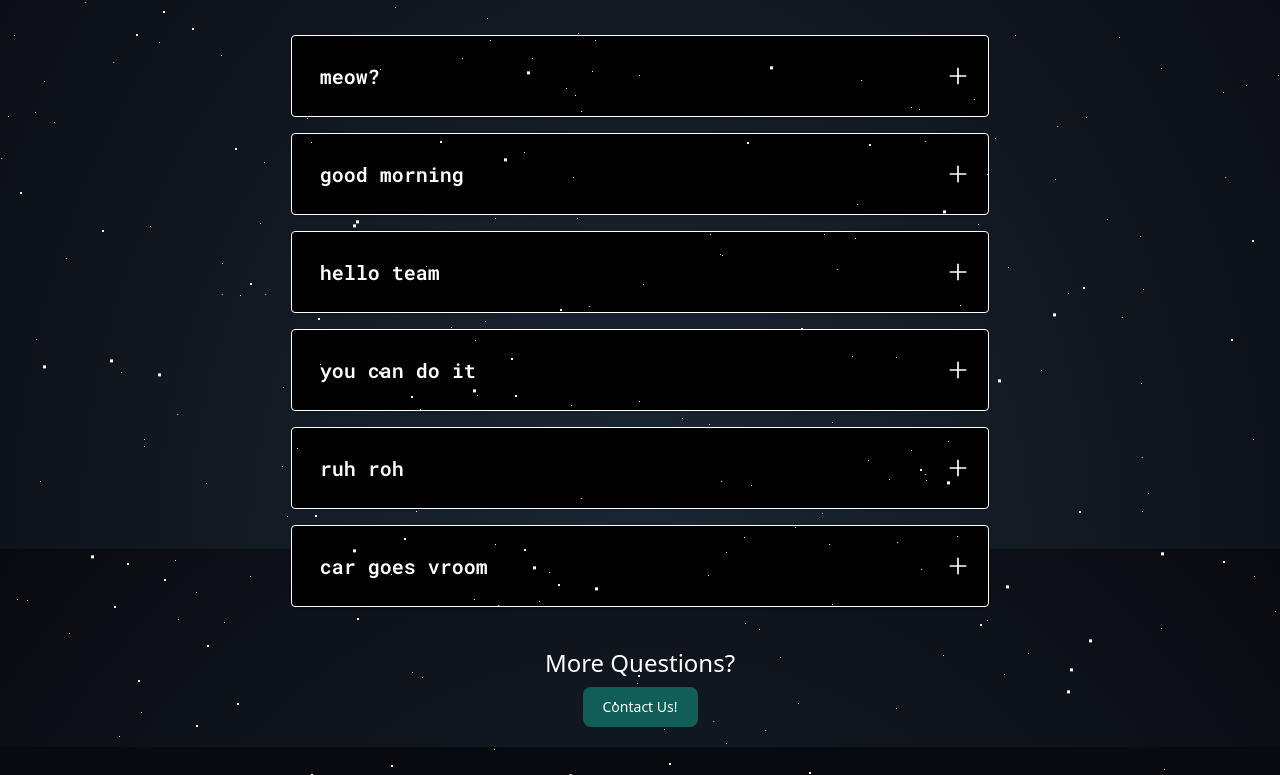
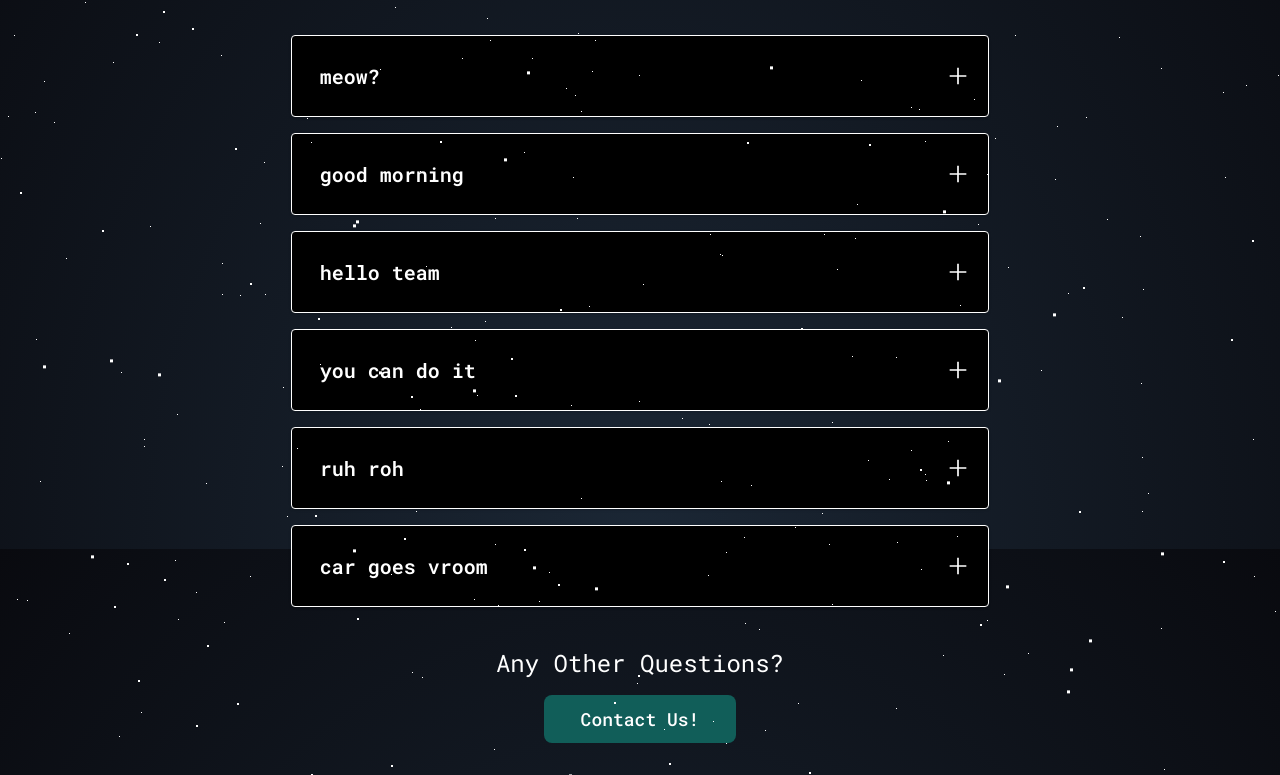
Before and after one commit to Amelia1110/AstralHacks, a Next.js app: page /faq in a window 1280 px wide. Shown: the part 251-1026 px from the top of the page. Before the commit the page ends 998 px from the top, so only its background shows below. Built offline with nearby package versions, Linux system fonts and the light colour scheme.

Commit message:
styling FAQ page v2

```diff
--- a/pages/faq.tsx
+++ b/pages/faq.tsx
@@ -35,12 +35,12 @@ export default function FAQ() {
           setTurn={setActive} data2={[]}
           />
       </div>
-      <p className='text-white text-2xl text-center'> More Questions? </p>
-      <a href="/contactus">
-          <div className="py-5 flex justify-center gap-2 pt-2">
-            <p className='font-text text-center text-white bg-teal-800 hover:bg-teal-600 focus:ring-4 focus:ring-blue-300 font-medium rounded-lg text-sm px-5 py-2.5 dark:bg-teal-800 dark:hover:bg-teal-600 focus:outline-none dark:focus:ring-blue-800'> Contact Us!</p>
-          </div>
-      </a>
+      <div className="flex flex-col justify-center items-center gap-4">
+      <p className={`${robotoMono.variable} font-text text-white text-2xl text-center`}> Any Other Questions? </p>
+        <a href="/contactus" className="w-48 pb-8">
+          <p className={`${robotoMono.variable} font-text text-center text-white bg-teal-800 hover:bg-teal-600 focus:ring-4 focus:ring-blue-300 font-medium rounded-lg text-lg px-5 py-2.5 dark:bg-teal-800 dark:hover:bg-teal-600 focus:outline-none dark:focus:ring-blue-800`}> Contact Us!</p>
+        </a>
+      </div>
     </div>
   )
 }
```
